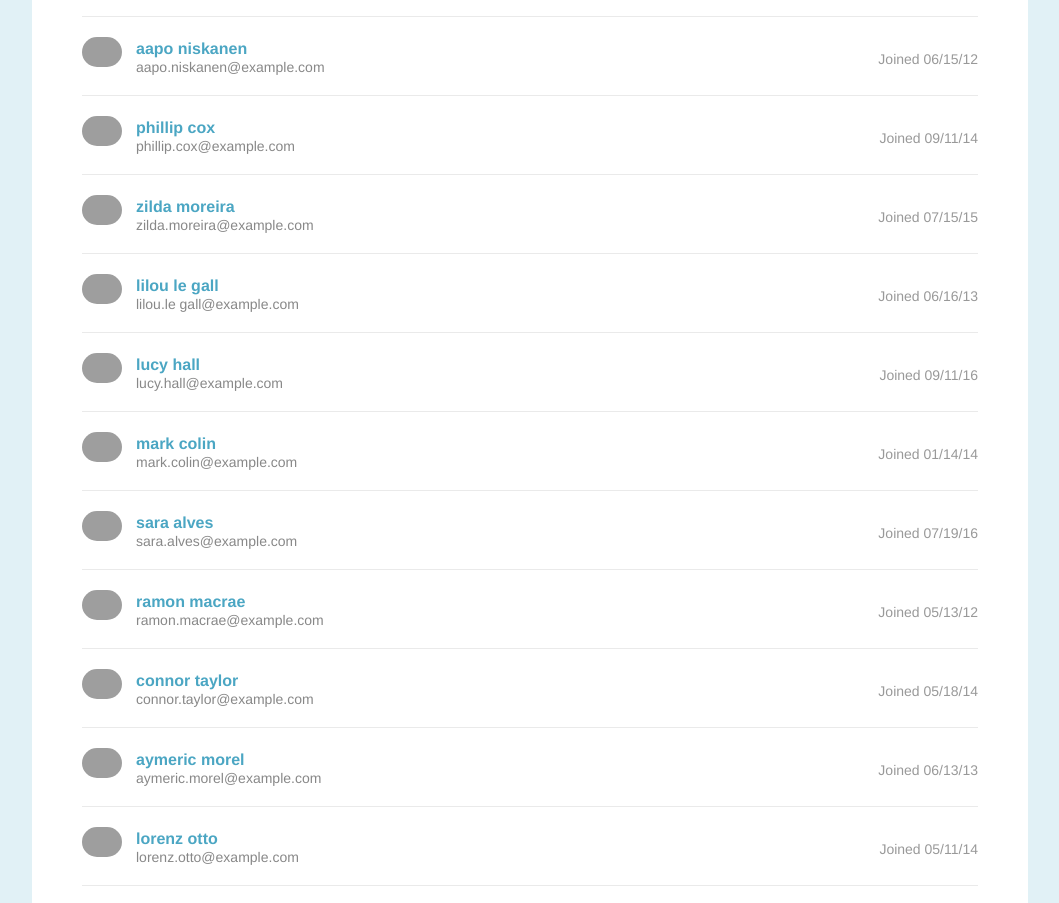
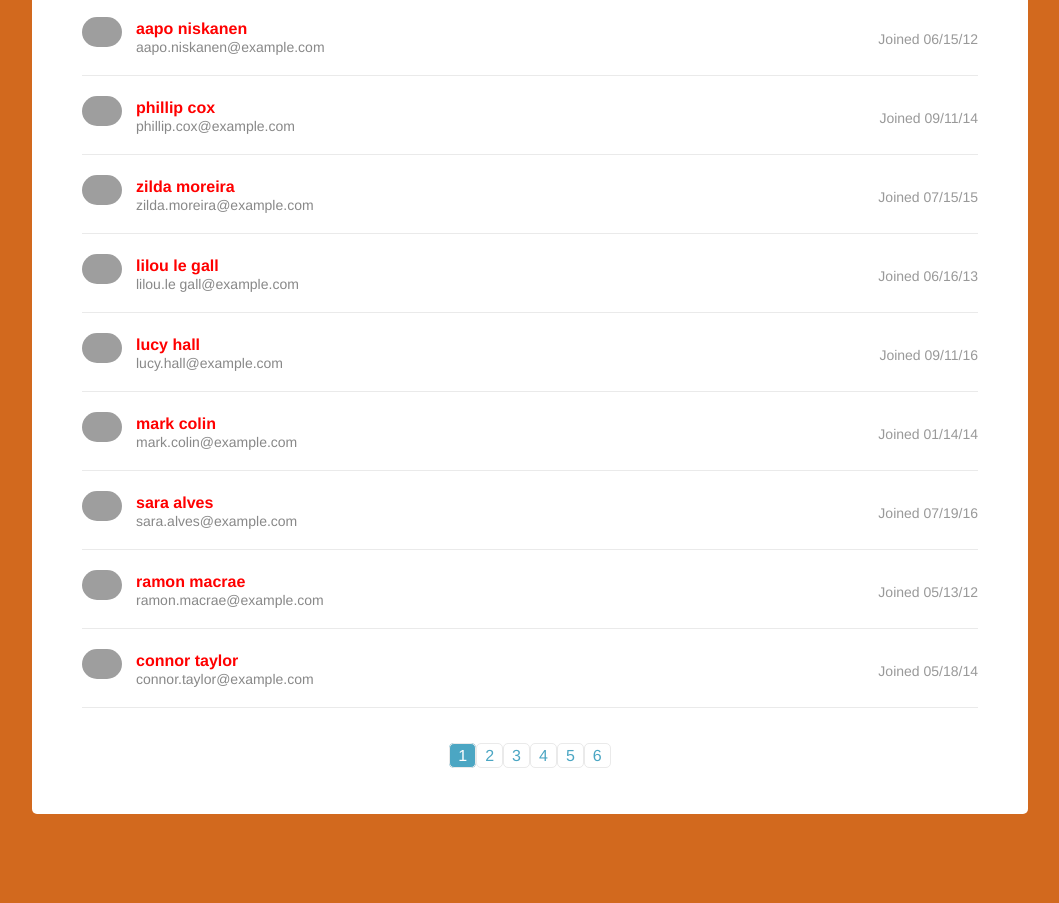
Before and after one commit to MagicBoUNSW/Pagination-and-Content-Filter, a plain HTML site: page index.html in a window 1280 px wide. Shown: the part 184-1087 px from the top of the page, without its empty margins (110-1169 px from the left). After the commit the page ends 1048 px from the top, so only its background shows below. Drawn offline with nearby package versions, Linux system fonts and the light colour scheme; grey boxes are pictures that could not be loaded.

Commit message:
update css

```diff
--- a/css/design.css
+++ b/css/design.css
@@ -1,5 +1,5 @@
 body{
-  background-color: #e1f1f6;
+  background-color: Chocolate;
   font-family: Helvetica, sans-serif;
   color: #222;
 }
@@ -67,7 +67,8 @@ body{
       .student-details h3{
         margin: 4px 0 2px 0;
         font-weight: bold;
-        color: #4ba6c3;
+        /*color: #4ba6c3;*/
+        color: red;
       }
 
       .student-details .email{
--- a/js/pagination.js
+++ b/js/pagination.js
@@ -1,9 +1,71 @@
-$(document).ready(function()) {
-	var $search = $(".search-field");
+$(document).ready(function() {
 	var numStudents = 10;
 	var $s = $(".student-item");
 
+	function addLink(Page,$studentFound){
+		var Links = ""
+		var numPages = Math.ceil($studentFound.length / numStudents);
+		if (numPages === 1) {
+            $(".pagination").html("");
+            return;
+        }
+		for (var j = 1; j <= numPages; j++) {
+			Links += '<li>';
+			Links += '<a ';
+			Links += 'class="';
+			Links += (Page === j ? "active" : "");
+			Links += '" data-page="';
+			Links += j;
+			Links += '">';
+			Links += j;
+			Links += "</a>";
+        }
+        $(".pagination").html("<ul>" + Links + "</ul>");
+        $(".pagination").on("click", "a", function(event) {
+            event.preventDefault();
+            display($(event.target).data("page"), $studentFound);
+            window.scrollTo(0, 0);
+        });
+	}
+
 	function display(numPage, $studentFound) {
 		$s.hide();
+		var offset = (numPage -1) *numStudents;
+		$studentFound = $studentFound || $s;
+        $studentFound.slice(offset, offset + numStudents).show();
+
+        addLink(numPage, $studentFound);
 	}
-}
+
+	var $searchField = $(".search-field");
+    $searchField.html(
+        '<input placeholder="Search Student" /> <button>Search</button>'
+    );
+    $searchField.on("click", "button", function() {
+        searchList();
+    });
+    $searchField.on("keyup", "input", function() {
+        searchList();
+    });
+
+	function searchList() {
+        var search = $("input", $searchField).val().toLowerCase();
+        var $studentFound = $s.filter(function() {
+            return $(".email", this).text().indexOf(search) >= 0;
+        });
+        if ($studentFound.length === 0) {
+            $(".no-students").text("No students match that query. Try again.");
+        } else {
+            $(".no-students").text("");
+        }
+        display(1, $studentFound);
+    }
+
+    display(1);
+
+    $(".page-header").sticky({
+        topSpacing: 0,
+        getWidthFrom: ".sticky-wrapper",
+        responsiveWidth: true
+    });
+});
```
